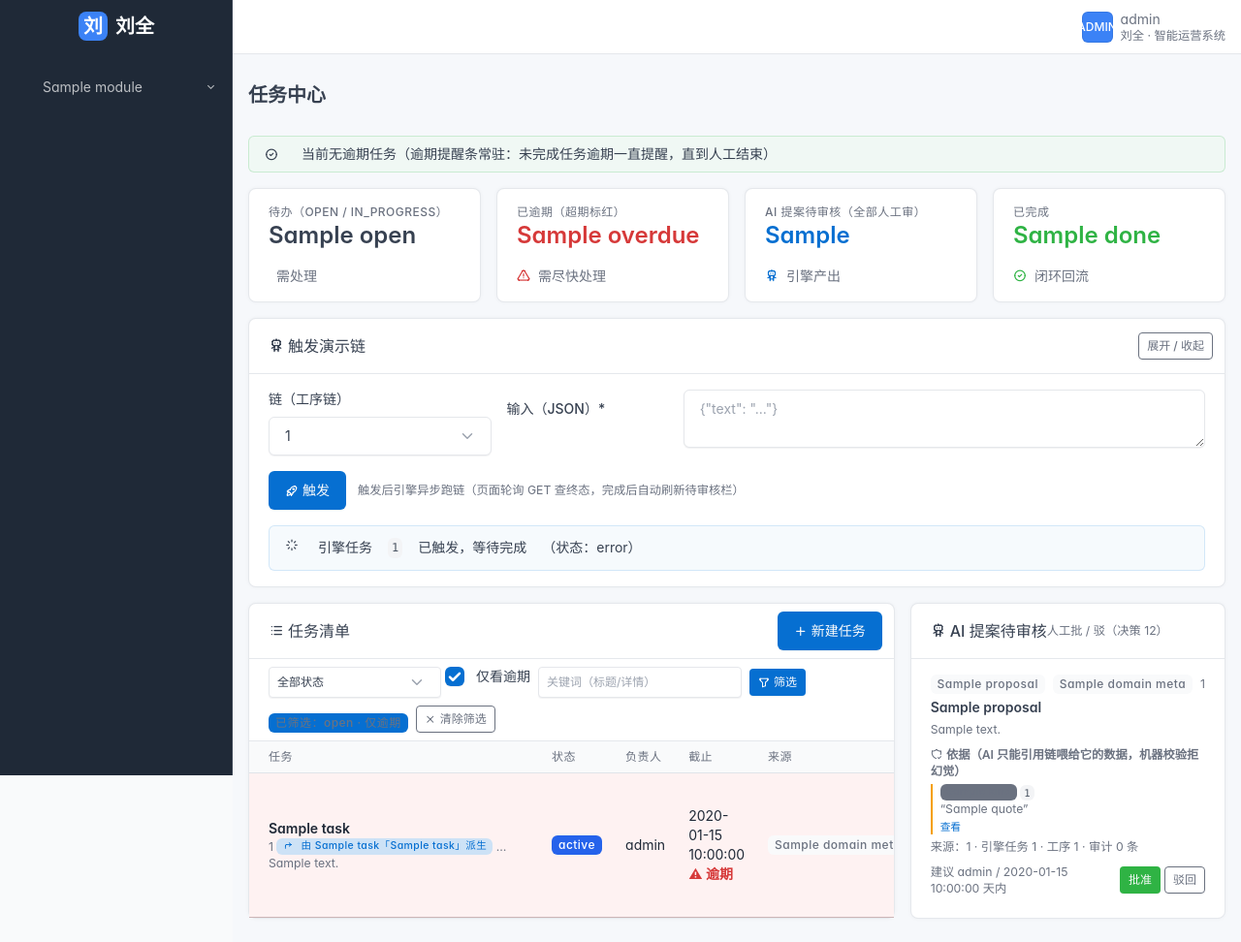
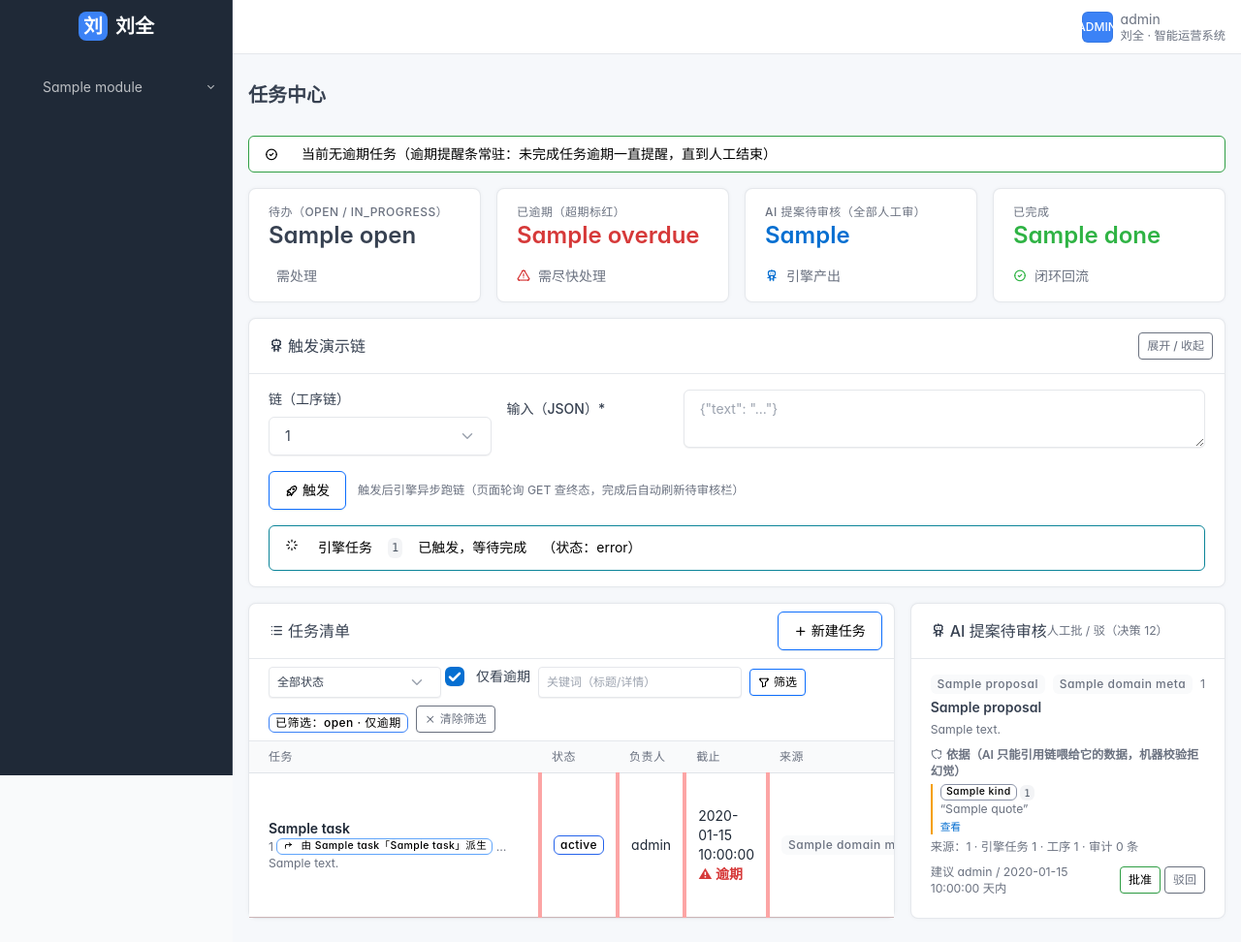
Before and after one commit to winhous/liuquan, a FastAPI app: template web/templates/tasks.html in a window 1280 px wide. Shown: the whole page at 97% size. Run offline with FastAPI, Linux system fonts and the light colour scheme; the template is opened without the code that fills it: most values are stand-ins (such as "Sample title", 1, 10 or a date in 2020); data that the repository does not hold is empty; parts of the project's set-up code (start-up, migrations or seed data) failed here and were passed over; some libraries are stand-ins or nearby versions.

Commit message:
feat: 整体去彩色——所有色块（徽章/按钮/提醒条）改白底+对应色边框+黑字，颜色值不变（复核反馈）

```diff
--- a/web/static/app.css
+++ b/web/static/app.css
@@ -1,20 +1,88 @@
 /* 刘全 v0.2 原型自定义样式（Tabler 之上的补充：优先级/状态色等） */
 
-/* 优先级徽章 */
-.prio-P0 { background: #dc2626; color: #fff; }
-.prio-P1 { background: #ea580c; color: #fff; }
-.prio-P2 { background: #2563eb; color: #fff; }
-.prio-P3 { background: #64748b; color: #fff; }
+/* ===== 复核反馈（2026-08-28）：整体去"花花绿绿" =====
+   所有色块（徽章/标签）改为【白底 + 对应颜色边框 + 黑色文字】：
+   颜色值保持不变，只把背景填充改成边框色，文字统一黑色。 */
 
-/* 状态徽章 */
-.status-open { background: #2563eb; color: #fff; }
-.status-in_progress { background: #d97706; color: #fff; }
-.status-done { background: #16a34a; color: #fff; }
-.status-void { background: #94a3b8; color: #fff; }
-.status-blocked { background: #dc2626; color: #fff; }
+/* 优先级徽章（历史遗留类，页面已不展示 P0-P3，保留定义防回归） */
+.prio-P0 { background: #fff; border: 1px solid #dc2626; color: #000; }
+.prio-P1 { background: #fff; border: 1px solid #ea580c; color: #000; }
+.prio-P2 { background: #fff; border: 1px solid #2563eb; color: #000; }
+.prio-P3 { background: #fff; border: 1px solid #64748b; color: #000; }
 
-/* 逾期行整行红底 */
-.table .table-danger td { background-color: #fef2f2; }
+/* 状态徽章：白底 + 状态色边框 + 黑字 */
+.status-open { background: #fff; border: 1px solid #2563eb; color: #000; }
+.status-in_progress { background: #fff; border: 1px solid #d97706; color: #000; }
+.status-done { background: #fff; border: 1px solid #16a34a; color: #000; }
+.status-void { background: #fff; border: 1px solid #94a3b8; color: #000; }
+.status-blocked { background: #fff; border: 1px solid #dc2626; color: #000; }
+
+/* 来源域徽章（Tabler bg-* 色类 → 边框色 + 黑字）
+   覆盖 Tabler 的 .bg-indigo/.bg-purple/.bg-teal/.bg-cyan/.bg-orange
+   （Tabler 的 bg-* 类与 text-* 类有内联优先级，用 !important 强制统一） */
+.badge.bg-indigo { background: #fff !important; border: 1px solid #4263eb; color: #000 !important; }
+.badge.bg-purple { background: #fff !important; border: 1px solid #ae3ec9; color: #000 !important; }
+.badge.bg-teal { background: #fff !important; border: 1px solid #0ca678; color: #000 !important; }
+.badge.bg-cyan { background: #fff !important; border: 1px solid #1098ad; color: #000 !important; }
+.badge.bg-orange { background: #fff !important; border: 1px solid #f76707; color: #000 !important; }
+
+/* 风险徽章（badge-secondary/warning/danger）→ 边框色 + 黑字 */
+.badge.badge-secondary { background: #fff !important; border: 1px solid #6c757d; color: #000 !important; }
+.badge.badge-warning { background: #fff !important; border: 1px solid #f59f00; color: #000 !important; }
+.badge.badge-danger { background: #fff !important; border: 1px solid #f03e3e; color: #000 !important; }
+
+/* 其余彩色徽章（已筛选 bg-primary / 派生 bg-primary-subtle / 子任务 bg-info-subtle /
+   证据类型 bg-secondary）→ 边框色 + 黑字（含 text-primary/text-info 文字色覆盖） */
+.badge.bg-primary { background: #fff !important; border: 1px solid #3b82f6; color: #000 !important; }
+.badge.bg-primary-subtle, .badge.text-primary.bg-primary-subtle {
+  background: #fff !important; border: 1px solid #60a5fa; color: #000 !important; }
+.badge.bg-info-subtle, .badge.text-info.bg-info-subtle {
+  background: #fff !important; border: 1px solid #38bdf8; color: #000 !important; }
+.badge.bg-secondary { background: #fff !important; border: 1px solid #8b93a7; color: #000 !important; }
+
+/* 派生链接徽章（a 标签复用 .badge）保持可点击态 */
+a.badge.bg-primary-subtle:hover, a.badge.text-primary.bg-primary-subtle:hover {
+  background: #eff6ff !important; color: #000 !important; }
+
+/* 逾期行整行红底（淡红背景仅作行级提示，符合"边框色"精神——保留极淡底色便于
+   整行识别，如需彻底无色可改为仅左侧色条） */
+.table .table-danger td { background-color: #fff; border-left: 4px solid #fca5a5; }
+
+/* ===== 复核反馈（2026-08-28）：按钮也边框化 =====
+   实心彩色按钮（btn-primary/success/warning/danger/info）→ 白底 + 对应色边框
+   + 黑字；hover 保持同色淡底便于识别可点（颜色值不变）。 */
+.page-body .btn-primary { background: #fff !important; border: 1px solid #0d6efd; color: #000 !important; }
+.page-body .btn-primary:hover { background: #eaf2ff !important; color: #000 !important; }
+.page-body .btn-success { background: #fff !important; border: 1px solid #2f9e44; color: #000 !important; }
+.page-body .btn-success:hover { background: #ebfbee !important; color: #000 !important; }
+.page-body .btn-warning { background: #fff !important; border: 1px solid #f59f00; color: #000 !important; }
+.page-body .btn-warning:hover { background: #fff4d6 !important; color: #000 !important; }
+.page-body .btn-danger { background: #fff !important; border: 1px solid #f03e3e; color: #000 !important; }
+.page-body .btn-danger:hover { background: #ffe3e3 !important; color: #000 !important; }
+.page-body .btn-info { background: #fff !important; border: 1px solid #0c8599; color: #000 !important; }
+.page-body .btn-info:hover { background: #e3fafc !important; color: #000 !important; }
+
+/* 逾期提醒条 / 消息提示条：白底 + 边框色（复核反馈：色块一律边框化） */
+.page-body .alert-danger {
+  background: #fff !important;
+  border: 1px solid #f03e3e !important;
+  color: #000 !important;
+}
+.page-body .alert-success {
+  background: #fff !important;
+  border: 1px solid #2f9e44 !important;
+  color: #000 !important;
+}
+.page-body .alert-warning {
+  background: #fff !important;
+  border: 1px solid #f59f00 !important;
+  color: #000 !important;
+}
+.page-body .alert-info {
+  background: #fff !important;
+  border: 1px solid #0c8599 !important;
+  color: #000 !important;
+}
 
 /* 页面背景微调（Tabler 默认浅灰，更干净的白色工作区） */
 .page-wrapper { background: #f6f8fb; }
```
